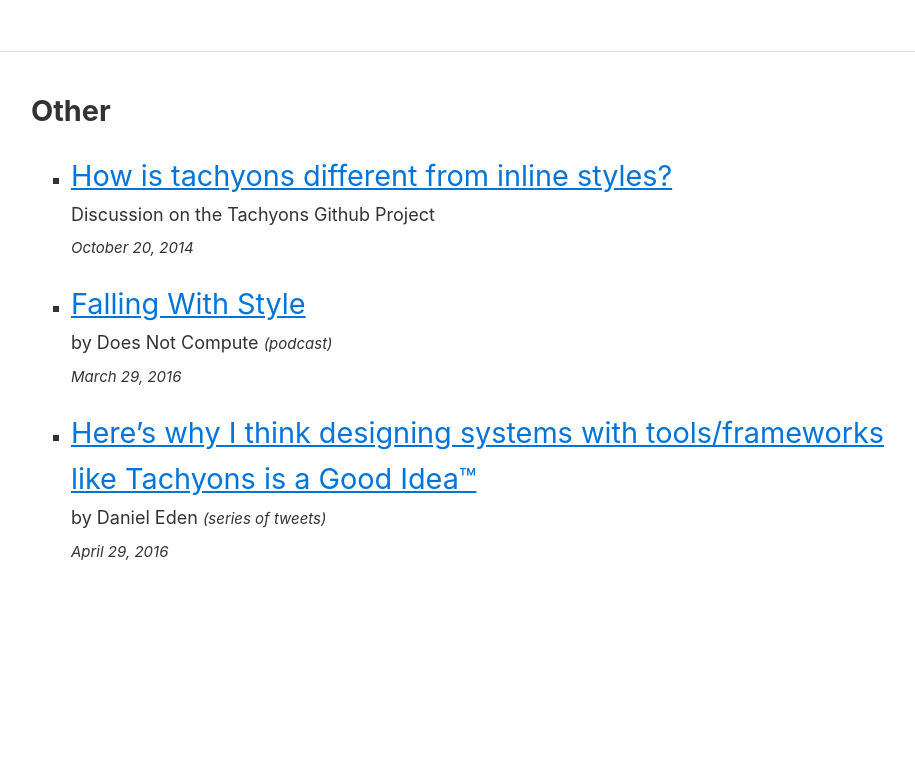
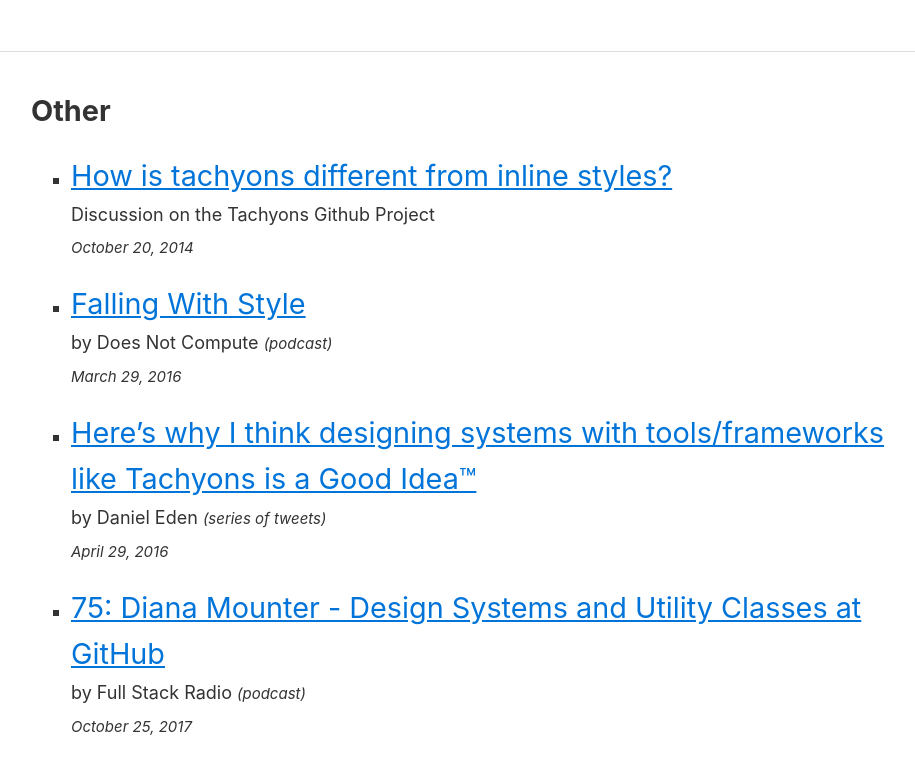
Before and after one commit to johnpolacek/the-case-for-atomic-css, a plain HTML site: page index.html in a window 1280 px wide. Shown: the part 5605-6379 px from the top of the page, without its empty margins (165-1080 px from the left). Before the commit the page ends 6252 px from the top, so only its background shows below. Drawn offline with Linux system fonts and the light colour scheme.

Commit message:
add Full Stack Radio episode

```diff
--- a/index.html
+++ b/index.html
@@ -232,6 +232,11 @@
 						<div>by Daniel Eden <small><em>(series of tweets)</em></small></div>
 						<em><small>April 29, 2016</small></em>
 					</li>
+					<li class="pad-2-b">
+						<a class="h5" href="https://simplecast.com/s/e6183d31">75: Diana Mounter - Design Systems and Utility Classes at GitHub</a>
+						<div>by Full Stack Radio <small><em>(podcast)</em></small></div>
+						<em><small>October 25, 2017</small></em>
+					</li>
 				</ul>
 			</div>
 		</section>
```
